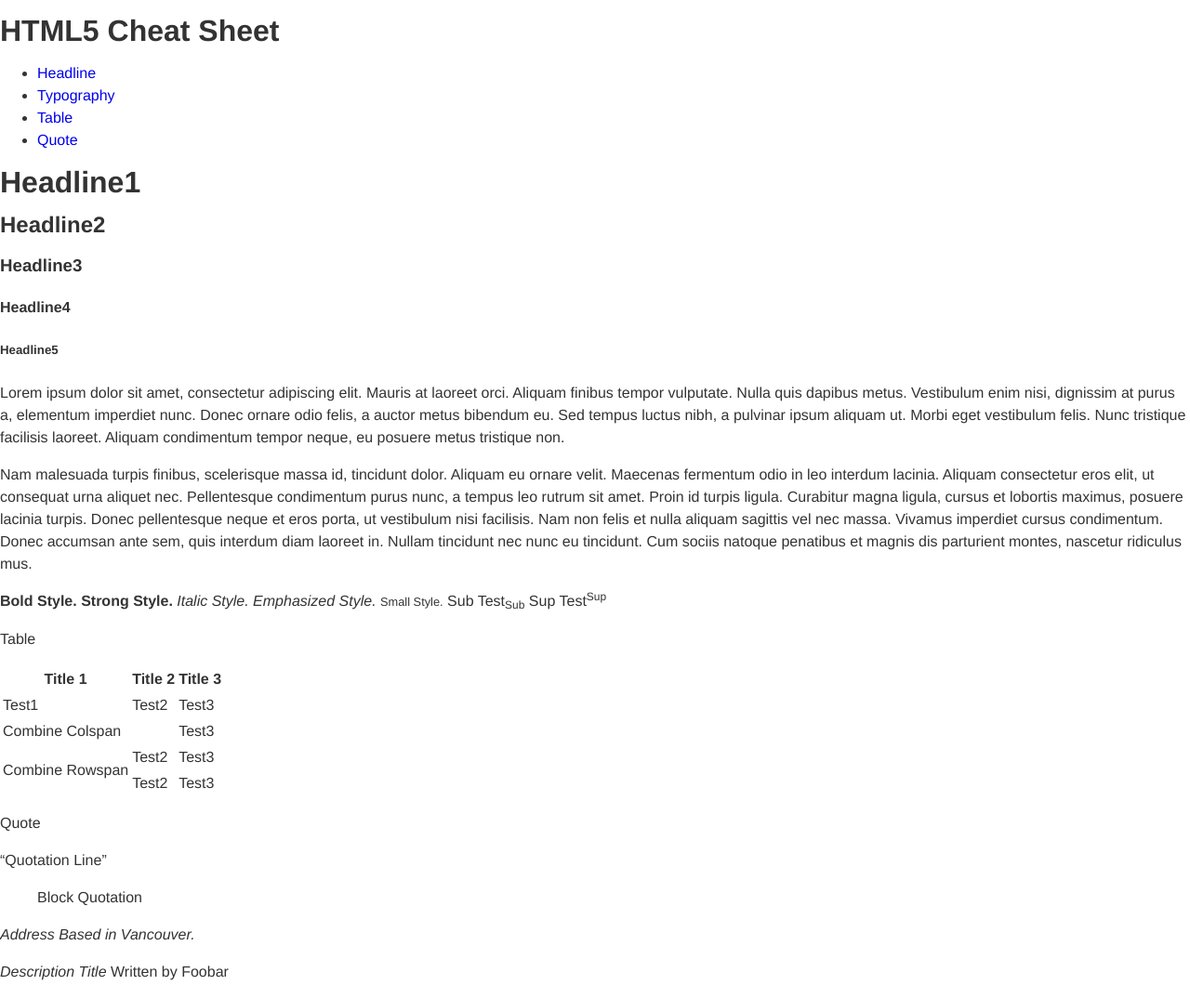
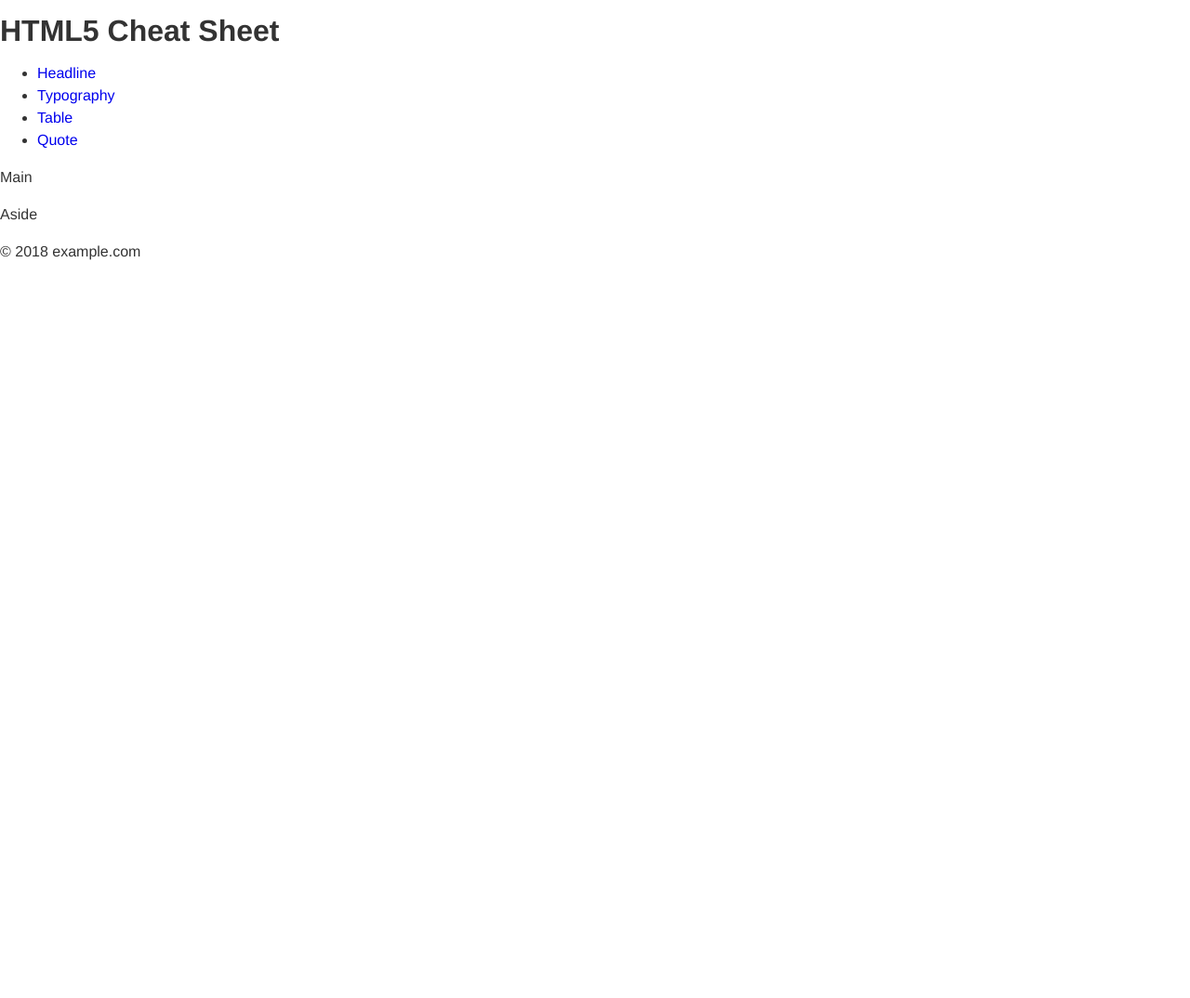
Before and after one commit to Nismit/Development-env, a website: page static/index.html in a window 1280 px wide. Shown: the whole page at 93% size. After the commit the page ends 800 px from the top, so only its background shows below. Drawn offline with nearby package versions, Linux system fonts and the light colour scheme; files that its build step writes are made by us from their sources.

Commit message:
WIP making elements for grid layout

```diff
--- a/static/index.html
+++ b/static/index.html
@@ -11,7 +11,8 @@
 		<link rel="stylesheet" href="dist/styles/style.css" media="all">
 	</head>
 	<body>
-		<header class="l-header">
+    <div class="l-grid-container">
+  		<header class="l-grid-header">
   			<h1>HTML5 Cheat Sheet</h1>
 
   			<nav>
@@ -22,67 +23,19 @@
   					<li><a href="#quote">Quote</a></li>
   				</ul>
   			</nav>
-		</header>
+  		</header><!-- ./l-grid-header -->
 
-		<section class="l-section">
-			<div id="headline">
-				<h1>Headline1</h1>
-				<h2>Headline2</h2>
-				<h3>Headline3</h3>
-				<h4>Headline4</h4>
-				<h5>Headline5</h5>
-			</div>
+  		<main class="l-grid-main">
+        <p>Main</p>
+      </main><!-- /main -->
 
-			<div id="typo">
-				<p>Lorem ipsum dolor sit amet, consectetur adipiscing elit. Mauris at laoreet orci. Aliquam finibus tempor vulputate. Nulla quis dapibus metus. Vestibulum enim nisi, dignissim at purus a, elementum imperdiet nunc. Donec ornare odio felis, a auctor metus bibendum eu. Sed tempus luctus nibh, a pulvinar ipsum aliquam ut. Morbi eget vestibulum felis. Nunc tristique facilisis laoreet. Aliquam condimentum tempor neque, eu posuere metus tristique non.</p>
-				<p>Nam malesuada turpis finibus, scelerisque massa id, tincidunt dolor. Aliquam eu ornare velit. Maecenas fermentum odio in leo interdum lacinia. Aliquam consectetur eros elit, ut consequat urna aliquet nec. Pellentesque condimentum purus nunc, a tempus leo rutrum sit amet. Proin id turpis ligula. Curabitur magna ligula, cursus et lobortis maximus, posuere lacinia turpis. Donec pellentesque neque et eros porta, ut vestibulum nisi facilisis. Nam non felis et nulla aliquam sagittis vel nec massa. Vivamus imperdiet cursus condimentum. Donec accumsan ante sem, quis interdum diam laoreet in. Nullam tincidunt nec nunc eu tincidunt. Cum sociis natoque penatibus et magnis dis parturient montes, nascetur ridiculus mus.</p>
-				<p><b>Bold Style.</b> <strong>Strong Style.</strong> <i>Italic Style.</i> <em>Emphasized Style.</em> <small>Small Style.</small> Sub Test<sub>Sub</sub> Sup Test<sup>Sup</sup></p>
-			</div>
+      <aside class="l-grid-aside">
+        <p>Aside</p>
+      </aside><!-- ./l-grid-aside -->
 
-			<div id="table">
-				<p>Table</p>
-				<table>
-					<tr>
-						<th>Title 1</th>
-						<th>Title 2</th>
-						<th>Title 3</th>
-					</tr>
-					<tr>
-						<td>Test1</td>
-						<td>Test2</td>
-						<td>Test3</td>
-					</tr>
-					<tr>
-						<td colspan="2">Combine Colspan</td>
-						<td>Test3</td>
-					</tr>
-					<tr>
-						<td rowspan="2">Combine Rowspan</td>
-						<td>Test2</td>
-						<td>Test3</td>
-					</tr>
-					<tr>
-						<td>Test2</td>
-						<td>Test3</td>
-					</tr>
-				</table>
-			</div>
-
-			<div id="quote">
-				<p>Quote</p>
-
-				<q>Quotation Line</q>
-
-				<blockquote>Block Quotation</blockquote>
-
-				<address>Address Based in Vancouver.</address>
-
-				<p><cite>Description Title</cite> Written by Foobar</p>
-			</div>
-		</section>
-
-		<footer class="l-footer">
-
-		</footer>
+  		<footer class="l-grid-footer">
+        <p>&copy; <script>document.write(new Date().getFullYear());</script> example.com</p>
+  		</footer><!-- ./l-grid-footer -->
+    </div><!-- ./l-grid-container -->
 	</body>
 </html>
```
Lines whose indentation alone changed are shown as unchanged.
